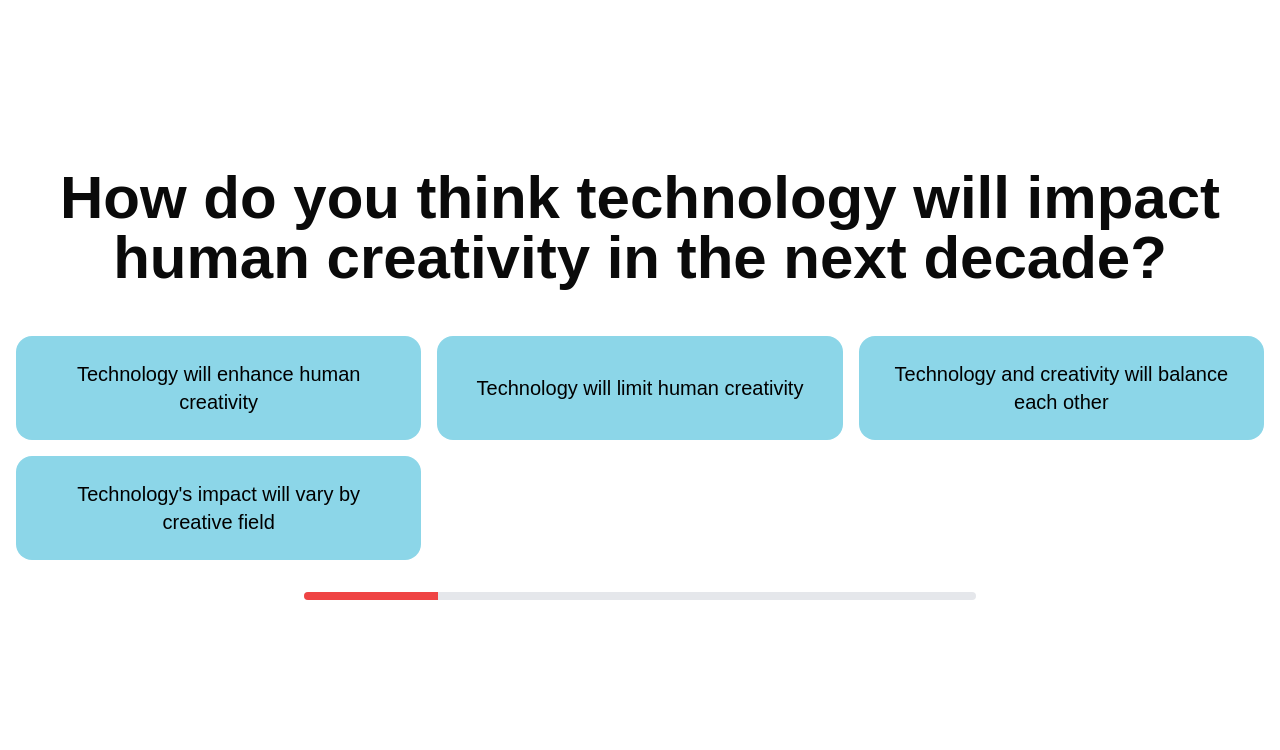
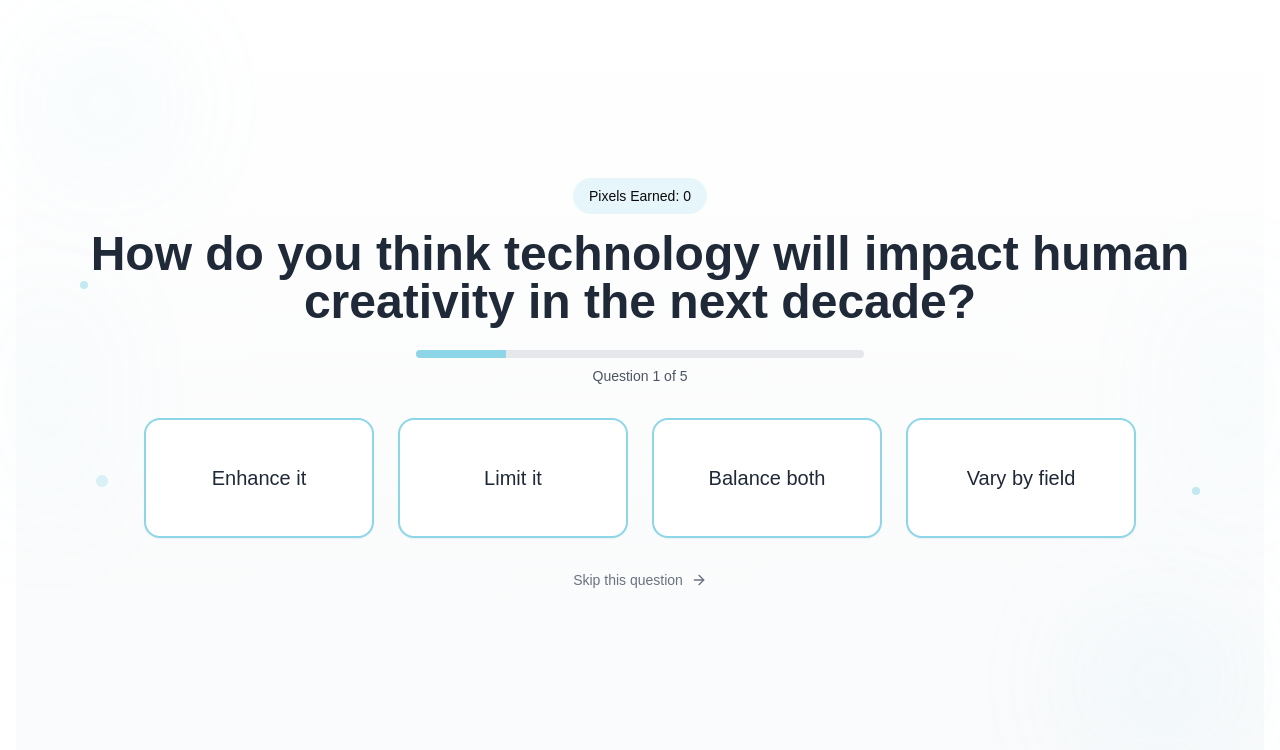
Before and after one commit to adryan0907/Feedback-Machine, a Next.js app: page / in a window 1280 px wide. Both pictures are taken after a click on the button "Start Your Contribution". Shown: the part 32-782 px from the top of the page. Built offline with nearby package versions, Linux system fonts and the light colour scheme.

Commit message:
Adryan innovation Insights error fixed

```diff
--- a/app/page.tsx
+++ b/app/page.tsx
@@ -9,6 +9,7 @@ import { questions } from './utils/questions'
 import PixelArt from '@/components/PixelArt'
 
 const TOTAL_QUESTIONS = 5
+const TOMASH_IMAGE = "https://i.ibb.co/rmc10Mt/ovodv-httpss-mj-run9g-LNTGXsh24-Happy-guy-standing-open-month-cd580a6c-5a38-44ca-9c27-3e549b9eee5b-0.png"
 
 export default function Home() {
   const router = useRouter()
@@ -16,18 +17,78 @@ export default function Home() {
   const [answers, setAnswers] = useState<string[]>([])
   const [gameStarted, setGameStarted] = useState(false)
   const [questionsCompleted, setQuestionsCompleted] = useState(false)
+  const [pixelsEarned, setPixelsEarned] = useState(0)
+  const [showEndImage, setShowEndImage] = useState(false)
+  const [countdown, setCountdown] = useState(3)
 
   const handleStart = useCallback(() => {
     setGameStarted(true)
   }, [])
 
   const handleAnswer = useCallback((answer: string) => {
-    setAnswers((prev) => [...prev, answer])
     setCurrentQuestionIndex((prev) => prev + 1)
-    if (currentQuestionIndex + 1 >= TOTAL_QUESTIONS) {
+
+    if (answer !== 'skip') {
+      setAnswers((prev) => [...prev, answer])
+      // Award 1 pixel for each answered question
+      setPixelsEarned(prev => prev + 1)
+
+      // Award 2 bonus pixels for questions beyond the first 5
+      if (currentQuestionIndex >= 5) {
+        setPixelsEarned(prev => prev + 2)
+      }
+    }
+
+    // End questions after 10 questions or if user has answered at least 5 and chooses to skip
+    if (currentQuestionIndex + 1 >= TOTAL_QUESTIONS ||
+        (answer === 'skip' && currentQuestionIndex >= 4)) {
       setQuestionsCompleted(true)
+
+      // If user earned no pixels (skipped all questions), show end screen directly
+      if (pixelsEarned === 0) {
+        setShowEndImage(true)
+        const timer = setInterval(() => {
+          setCountdown((prev) => {
+            if (prev <= 1) {
+              clearInterval(timer)
+              setTimeout(() => {
+                window.location.href = '/'
+              }, 500)
+              return 0
+            }
+            return prev - 1
+          })
+        }, 1000)
+      }
     }
-  }, [currentQuestionIndex])
+  }, [currentQuestionIndex, pixelsEarned])
+
+  if (showEndImage) {
+    return (
+      <div className="h-screen bg-gray-50 flex items-center justify-center">
+        <div className="text-center transition-opacity duration-500">
+          <motion.h1
+            className="text-5xl lg:text-6xl font-bold leading-tight mb-4"
+            initial={{ y: -20, opacity: 0 }}
+            animate={{ y: 0, opacity: 1 }}
+          >
+            Thank you for your <span className="text-[#8CD6E8]">participation</span>!
+          </motion.h1>
+
+          <p className="text-xl text-gray-600 mb-8">
+            Returning to start in <span className="font-bold">{countdown}</span> seconds...
+          </p>
+
+          <img
+            src={TOMASH_IMAGE}
+            alt="3D character mascot in yellow jacket"
+            className="w-auto h-auto object-contain mx-auto"
+            style={{ maxHeight: '60vh' }}
+          />
+        </div>
+      </div>
+    )
+  }
 
   return (
     <div className="min-h-screen bg-white">
@@ -50,10 +111,11 @@ export default function Home() {
                 onAnswer={handleAnswer}
                 currentQuestion={currentQuestionIndex}
                 totalQuestions={TOTAL_QUESTIONS}
+                answeredCount={answers.length}
               />
             )}
-            {questionsCompleted && (
-              <PixelArt />
+            {questionsCompleted && !showEndImage && (
+              <PixelArt pixelsEarned={pixelsEarned} />
             )}
           </motion.div>
         </AnimatePresence>
--- a/app/utils/questions.ts
+++ b/app/utils/questions.ts
@@ -7,20 +7,32 @@ export const questions: Question[] = [
   {
     question: "How do you think technology will impact human creativity in the next decade?",
     options: [
-      "Technology will enhance human creativity",
-      "Technology will limit human creativity",
-      "Technology and creativity will balance each other",
-      "Technology's impact will vary by creative field"
+      "Enhance it",
+      "Limit it",
+      "Balance both",
+      "Vary by field"
     ]
   },
   {
-    question: "What do you believe is the most crucial skill universities should focus on developing in students for the future workforce?",
+    question: "What emerging skill do you believe will be most crucial for university graduates in 2025?",
     options: [
-      "Critical thinking and problem-solving",
-      "Digital literacy and tech adaptation",
-      "Emotional intelligence and collaboration",
-      "Innovation and entrepreneurial mindset"
+      "AI Skills",
+      "Problem Solving",
+      "Teamwork",
+      "Adaptability"
     ]
+  },
+  {
+    question: "How has your university experience aligned with modern workplace demands?",
+    options: ["Perfect", "Good", "Fair", "Poor", "Bad"]
+  },
+  {
+    question: "Which learning approach has most enhanced your university journey?",
+    options: ["Projects", "Industry Work", "Global Teams", "Tech Labs", "Research"]
+  },
+  {
+    question: "How effectively does your university embrace technology?",
+    options: ["Very Well", "Well", "Average", "Below Par", "Poor"]
   },
   {
     question: "How would you rate your overall university experience so far?",
--- a/components/QuestionCard.tsx
+++ b/components/QuestionCard.tsx
@@ -1,5 +1,6 @@
 import React from 'react'
 import { motion } from 'framer-motion'
+import { ArrowRight } from 'lucide-react'
 
 interface QuestionCardProps {
   question: string
@@ -7,50 +8,111 @@ interface QuestionCardProps {
   onAnswer: (answer: string) => void
   currentQuestion: number
   totalQuestions: number
+  answeredCount: number
 }
 
-export function QuestionCard({ question, options, onAnswer, currentQuestion, totalQuestions }: QuestionCardProps) {
-  const progress = ((currentQuestion + 1) / totalQuestions) * 100
-
+export function QuestionCard({ question, options, onAnswer, currentQuestion, totalQuestions, answeredCount }: QuestionCardProps) {
   return (
-    <div className="flex flex-col items-center justify-center text-center min-h-screen mx-auto">
-      <motion.h2
-        className="text-6xl font-bold mb-12 text-center"
-        initial={{ opacity: 0, y: 20 }}
-        animate={{ opacity: 1, y: 0 }}
-        transition={{ duration: 0.5 }}
-      >
-        {question}
-      </motion.h2>
-
-      <div className="grid grid-cols-1 md:grid-cols-2 lg:grid-cols-3 gap-4 w-full mb-8">
-        {options.map((option, index) => (
-          <button
-            key={option}
-            onClick={() => onAnswer(option)}
-            className="w-full p-6 text-center rounded-2xl bg-[#8CD6E8] text-black font-medium
-              transform transition-all duration-300 ease-out
-              hover:scale-[1.02] hover:brightness-105 hover:shadow-[0_0_15px_rgba(140,214,232,0.5)]
-              active:scale-[0.98]
-              focus:outline-none focus:ring-0"
-            style={{
-              WebkitTapHighlightColor: 'transparent'
-            }}
-          >
-            <div className="text-xl">{option}</div>
-          </button>
-        ))}
+    <div className="h-screen flex flex-col items-center justify-center px-4 py-8 bg-gradient-to-b from-white to-gray-50">
+      {/* Add decorative elements in the background */}
+      <div className="fixed inset-0 overflow-hidden pointer-events-none">
+        <div className="absolute top-10 left-10 w-32 h-32 bg-[#8CD6E8] rounded-full opacity-10 blur-3xl" />
+        <div className="absolute bottom-10 right-10 w-40 h-40 bg-[#8CD6E8] rounded-full opacity-10 blur-3xl" />
+        <div className="absolute top-1/2 -translate-y-1/2 left-0 w-24 h-64 bg-[#8CD6E8] rounded-full opacity-5 blur-3xl" />
+        <div className="absolute top-1/2 -translate-y-1/2 right-0 w-24 h-64 bg-[#8CD6E8] rounded-full opacity-5 blur-3xl" />
       </div>
 
-      <div className="w-full max-w-2xl mx-auto relative h-2 bg-gray-200 rounded-full overflow-hidden">
+      <div className="w-full max-w-6xl mx-auto relative">
         <motion.div
-          className="absolute left-0 top-0 h-full bg-red-500"
-          initial={{ width: `${(currentQuestion / totalQuestions) * 100}%` }}
-          animate={{ width: `${progress}%` }}
+          className="text-center mb-8"
+          initial={{ y: -20, opacity: 0 }}
+          animate={{ y: 0, opacity: 1 }}
           transition={{ duration: 0.5 }}
-        />
+        >
+          <div className="mb-4 flex justify-center items-center gap-4">
+            <motion.div
+              className="px-4 py-2 bg-[#8CD6E8] bg-opacity-20 rounded-full text-sm font-medium"
+              initial={{ scale: 0 }}
+              animate={{ scale: 1 }}
+              transition={{ delay: 0.5 }}
+            >
+              Pixels Earned: {answeredCount} {currentQuestion >= 5 && answeredCount > 0 && "+ Bonus!"}
+            </motion.div>
+            {currentQuestion >= 5 && (
+              <motion.div
+                className="px-4 py-2 bg-[#8CD6E8] bg-opacity-20 rounded-full text-sm font-medium"
+                initial={{ scale: 0 }}
+                animate={{ scale: 1 }}
+                transition={{ delay: 0.6 }}
+              >
+                Answer for +2 Extra Pixels!
+              </motion.div>
+            )}
+          </div>
+
+          <h2 className="text-4xl md:text-5xl font-bold text-gray-800 mb-6">
+            {question}
+          </h2>
+
+          <div className="w-full max-w-md mx-auto">
+            <div className="h-2 bg-gray-200 rounded-full overflow-hidden">
+              <motion.div
+                className="h-full bg-[#8CD6E8]"
+                initial={{ width: `${((currentQuestion) / totalQuestions) * 100}%` }}
+                animate={{ width: `${((currentQuestion + 1) / totalQuestions) * 100}%` }}
+                transition={{ duration: 0.5 }}
+              />
+            </div>
+            <p className="text-gray-600 mt-2 text-sm">
+              Question {currentQuestion + 1} of {totalQuestions}
+            </p>
+          </div>
+        </motion.div>
+
+        <div className="grid grid-cols-2 md:grid-cols-4 gap-6 max-w-5xl mx-auto px-4">
+          {options.map((option, index) => (
+            <motion.button
+              key={option}
+              onClick={() => onAnswer(option)}
+              className="p-6 rounded-2xl bg-white border-2 border-[#8CD6E8] text-gray-800
+                hover:bg-[#8CD6E8] hover:text-white hover:border-transparent
+                transition-all duration-300 ease-out group shadow-sm hover:shadow-md
+                flex items-center justify-center text-center min-h-[120px]"
+              initial={{ opacity: 0, y: 20 }}
+              animate={{ opacity: 1, y: 0 }}
+              transition={{ delay: index * 0.1 }}
+              whileHover={{ scale: 1.02 }}
+              whileTap={{ scale: 0.98 }}
+            >
+              <div className="flex flex-col items-center justify-center gap-2">
+                <span className="text-xl font-medium group-hover:text-white">
+                  {option}
+                </span>
+              </div>
+            </motion.button>
+          ))}
+        </div>
+
+        <motion.div
+          className="mt-8 flex justify-center"
+          initial={{ opacity: 0 }}
+          animate={{ opacity: 1 }}
+          transition={{ delay: 0.8 }}
+        >
+          <button
+            onClick={() => onAnswer('skip')}
+            className="text-gray-500 hover:text-gray-700 text-sm font-medium flex items-center gap-2 transition-colors"
+          >
+            Skip this question
+            <ArrowRight className="w-4 h-4" />
+          </button>
+        </motion.div>
+
+        {/* Add decorative dots */}
+        <div className="absolute top-1/4 left-4 w-2 h-2 bg-[#8CD6E8] rounded-full opacity-50" />
+        <div className="absolute top-3/4 right-4 w-2 h-2 bg-[#8CD6E8] rounded-full opacity-50" />
+        <div className="absolute bottom-1/4 left-8 w-3 h-3 bg-[#8CD6E8] rounded-full opacity-30" />
       </div>
-
     </div>
   )
 }
```
Also changed, not shown: components/PixelArt.tsx (+52 -17 lines), pixels.json (+1 -1 lines).
